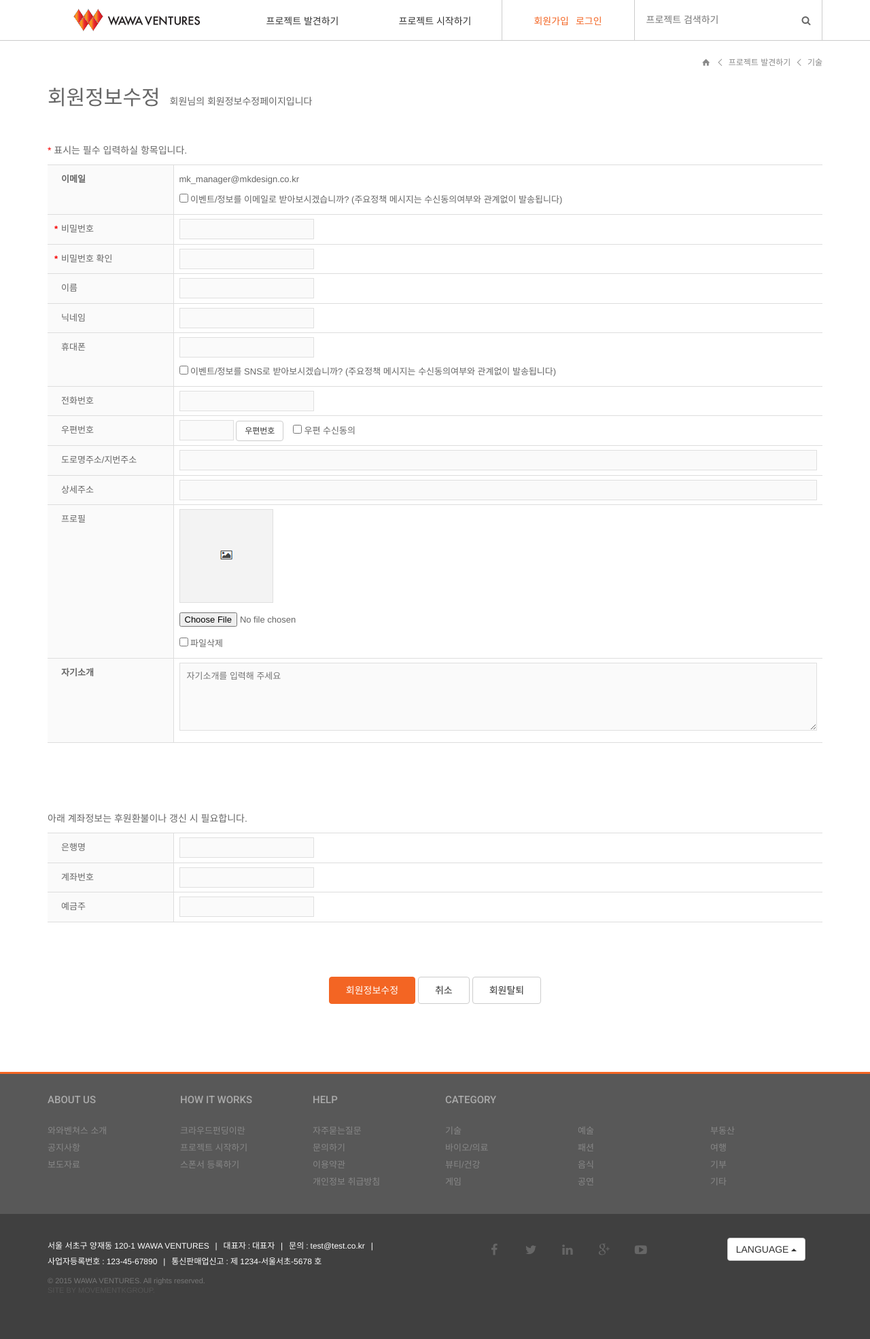
After one commit to jjaekong/j-investment, a PHP site: page /mypage/modify_info.php in a window 1280 px wide. The commit adds this page. Shown: the whole page at 68% size. Run offline with PHP 8.4, Linux system fonts and the light colour scheme; style sheets or scripts are compiled from the project's sources; some libraries are stand-ins or nearby versions; some web fonts are replaced.

Commit message:
마이페이지 > 내정보수정: 작업 완료

```diff
--- a/css/board.css
+++ b/css/board.css
@@ -102,6 +102,11 @@
   min-width: 80px;
   height: 30px;
   border: 1px solid #dfdfdf; }
+.board form textarea {
+  padding: 5px 10px;
+  border: 1px solid #dfdfdf;
+  line-height: 28px;
+  background-color: #fafafa; }
 .board form .notify {
   margin-bottom: 10px; }
   .board form .notify > i {
--- a/css/board.scss
+++ b/css/board.scss
@@ -103,6 +103,12 @@
         min-width: 80px;
         height: 30px;
         border: 1px solid #dfdfdf;
+    }
+    textarea {
+        padding: 5px 10px;
+        border: 1px solid #dfdfdf;
+        line-height: 28px;
+        background-color: #fafafa;
     }
     .notify {
         margin-bottom: 10px;
--- /dev/null
+++ b/css/mypage.css
@@ -0,0 +1,60 @@
+.font-roboto {
+  font-family: 'Roboto', sans-serif; }
+
+/*
+.font-13px {
+    font-size: 13px;
+    line-height: 20px;
+}
+.font-14px {
+    font-size: 14px;
+    line-height: 22px;
+}
+.font-15px {
+    font-size: 15px;
+    line-height: 25px;
+}
+*/
+.icon-circle {
+  display: inline-block;
+  border-radius: 50%;
+  text-align: center; }
+  .icon-circle > i {
+    font-size: 85%; }
+
+@media (min-width: 768px) {
+  body.mypage .page-header {
+    margin-bottom: 50px; } }
+
+#content.modify-info label {
+  font-weight: normal; }
+#content.modify-info .default .email .help {
+  margin-top: 0; }
+#content.modify-info .default .introduce textarea {
+  width: 100%;
+  height: 100px; }
+#content.modify-info .default #zipcode {
+  width: 80px; }
+#content.modify-info .default .address input {
+  width: 100%; }
+#content.modify-info .default .profile figure {
+  display: inline-block;
+  border: 1px solid #dfdfdf;
+  margin-bottom: 10px;
+  background-color: #f3f3f3;
+  text-align: center; }
+  #content.modify-info .default .profile figure.empty {
+    width: 138px;
+    height: 138px; }
+    #content.modify-info .default .profile figure.empty img {
+      margin-top: 60px; }
+#content.modify-info .bank-account {
+  margin-top: 30px; }
+  @media (min-width: 768px) {
+    #content.modify-info .bank-account {
+      margin-top: 50px; } }
+  @media (min-width: 1200px) {
+    #content.modify-info .bank-account {
+      margin-top: 100px; } }
+
+/*# sourceMappingURL=mypage.css.map */
--- /dev/null
+++ b/css/mypage.scss
@@ -0,0 +1,57 @@
+@import 'common';
+
+// 마이페이지 공통
+body.mypage {
+    .page-header {
+        @media (min-width: 768px) {
+            margin-bottom: 50px;
+        }
+    }
+}
+
+// 회원정보 수정
+#content.modify-info {
+    label {
+        font-weight: normal;
+    }
+    .default {
+        .email .help {
+            margin-top: 0;
+        }
+        .introduce textarea {
+            width: 100%;
+            height: 100px;
+        }
+        #zipcode {
+            width: 80px;
+        }
+        .address input {
+            width: 100%;
+        }
+        .profile {
+            figure {
+                display: inline-block;
+                border: 1px solid #dfdfdf;
+                margin-bottom: 10px;
+                background-color: #f3f3f3;
+                text-align: center;
+                &.empty {
+                    width: 138px;
+                    height: 138px;
+                    img {
+                        margin-top: 60px;
+                    }
+                }
+            }
+        }
+    }
+    .bank-account {
+        margin-top: 30px;
+        @media (min-width: 768px) {
+            margin-top: 50px;
+        }
+        @media (min-width: 1200px) {
+            margin-top: 100px;
+        }
+    }
+}
--- /dev/null
+++ b/mypage/modify_info.php
@@ -0,0 +1,143 @@
+<?php require_once($_SERVER['DOCUMENT_ROOT'].'/inc/dochead.php'); ?>
+    <title>WAWA VENTURES</title>
+    <link href="/css/default.css" rel="stylesheet">
+    <link href="/css/board.css" rel="stylesheet">
+    <link href="/css/mypage.css" rel="stylesheet">
+</head>
+<body class="mypage">
+    <a href="#content" class="skip sr-only sr-only-focusable">컨텐츠로 건너뛰기</a>
+    <div id="wrapper">
+        <?php require_once($_SERVER['DOCUMENT_ROOT'].'/inc/header.php'); ?>
+        <main id="content" class="modify-info board">
+            <?php require($_SERVER['DOCUMENT_ROOT'].'/inc/path.php'); ?>
+            <div class="container">
+                <div class="page-header">
+                    <h2 class="page-title">회원정보수정</h2>
+                    <p>회원님의 회원정보수정페이지입니다</p>
+                </div>
+                <div class="write">
+                    <form action="#" method="post">
+                        <div class="default">
+                            <p class="notify"><i>*</i> 표시는 필수 입력하실 항목입니다.</p>
+                            <div class="table-responsive">
+                                <table class="table table-bordered">
+                                    <tbody>
+                                        <tr class="email">
+                                            <th>이메일</th>
+                                            <td>
+                                                mk_manager@mkdesign.co.kr
+                                                <p class="help">
+                                                    <label><input type="checkbox" name=""> 이벤트/정보를 이메일로 받아보시겠습니까? (주요정책 메시지는 수신동의여부와 관계없이 발송됩니다)</label>
+                                                </p>
+                                            </td>
+                                        </tr>
+                                        <tr>
+                                            <th><i class="require">*</i><label for="password">비밀번호</label></th>
+                                            <td><input id="password" type="password" name=""></td>
+                                        </tr>
+                                        <tr>
+                                            <th><i class="require">*</i><label for="re-password">비밀번호 확인</label></th>
+                                            <td><input id="re-password" type="password" name=""></td>
+                                        </tr>
+                                        <tr>
+                                            <th><label for="name">이름</label></th>
+                                            <td><input id="name" type="text" name=""></td>
+                                        </tr>
+                                        <tr>
+                                            <th><label for="nickname">닉네임</label></th>
+                                            <td><input id="nickname" type="text" name=""></td>
+                                        </tr>
+                                        <tr class="mobile">
+                                            <th><label for="mobile">휴대폰</label></th>
+                                            <td>
+                                                <input id="mobile" type="text" name="">
+                                                <p class="help">
+                                                    <label><input type="checkbox" name=""> 이벤트/정보를 SNS로 받아보시겠습니까? (주요정책 메시지는 수신동의여부와 관계없이 발송됩니다)</label>
+                                                </p>
+                                            </td>
+                                        </tr>
+                                        <tr>
+                                            <th><label for="phone">전화번호</label></th>
+                                            <td><input id="phone" type="text" name=""></td>
+                                        </tr>
+                                        <tr>
+                                            <th><label for="zipcode">우편번호</label></th>
+                                            <td>
+                                                <input id="zipcode" type="text" name="" readonly="readonly">
+                                                <button type="button" class="btn btn-default">우편번호</button>
+                                                <p class="help inline">
+                                                    <label><input type="checkbox" name=""> 우편 수신동의</label>
+                                                </p>
+                                            </td>
+                                        </tr>
+                                        <tr class="address">
+                                            <th><label for="address-1">도로명주소/지번주소</label></th>
+                                            <td><input id="address-1" type="text" name=""></td>
+                                        </tr>
+                                        <tr class="address">
+                                            <th><label for="address-2">상세주소</label></th>
+                                            <td><input id="address-2" type="text" name=""></td>
+                                        </tr>
+                                        <tr class="profile">
+                                            <th><label for="profile">프로필</label></th>
+                                            <td>
+                                                <figure class="empty"><!-- empty 클래스는 프로필이 없을 경우만 -->
+                                                    <img src="/images/img_empty.gif">
+                                                </figure>
+                                                <p>
+                                                    <input type="file">
+                                                </p>
+                                                <p class="help">
+                                                    <label><input type="checkbox" name=""> 파일삭제</label>
+                                                </p>
+                                            </td>
+                                        </tr>
+                                        <tr class="introduce">
+                                            <th>자기소개</th>
+                                            <td>
+                                                <textarea cols="100" rows="10" name="" placeholder="자기소개를 입력해 주세요"></textarea>
+                                            </td>
+                                        </tr>
+                                    </tbody>
+                                </table>
+                            </div>
+                        </div>
+                        <div class="bank-account">
+                            <p class="notify">아래 계좌정보는 후원환불이나 갱신 시 필요합니다.</p>
+                            <div class="table-responsive">
+                                <table class="table table-bordered">
+                                    <tbody>
+                                        <tr>
+                                            <th><label for="bank">은행명</label></th>
+                                            <td><input id="bank" type="text" name=""></td>
+                                        </tr>
+                                        <tr>
+                                            <th><label for="account-number">계좌번호</label></th>
+                                            <td><input id="account-number" type="text" name=""></td>
+                                        </tr>
+                                        <tr>
+                                            <th><label for="account-owner">예금주</label></th>
+                                            <td><input id="account-owner" type="text" name=""></td>
+                                        </tr>
+                                    </tbody>
+                                </table>
+                            </div>
+                        </div>
+                        <div class="btn-area">
+                            <p>
+                                <button type="submit" class="btn btn-primary">회원정보수정</button>
+                                <a href="#" class="btn btn-default">취소</a>
+                                <a href="#" class="btn btn-default">회원탈퇴</a>
+                            </p>
+                        </div>
+                    </form>
+                </div>
+            </div>
+        </main>
+        <?php require_once($_SERVER['DOCUMENT_ROOT'].'/inc/footer.php'); ?>
+    </div>
+
+    <?php require_once($_SERVER['DOCUMENT_ROOT'].'/inc/docjs.php'); ?>
+
+</body>
+</html>
```
Also changed, not shown: images/img_empty.gif (added), 2 other files.
